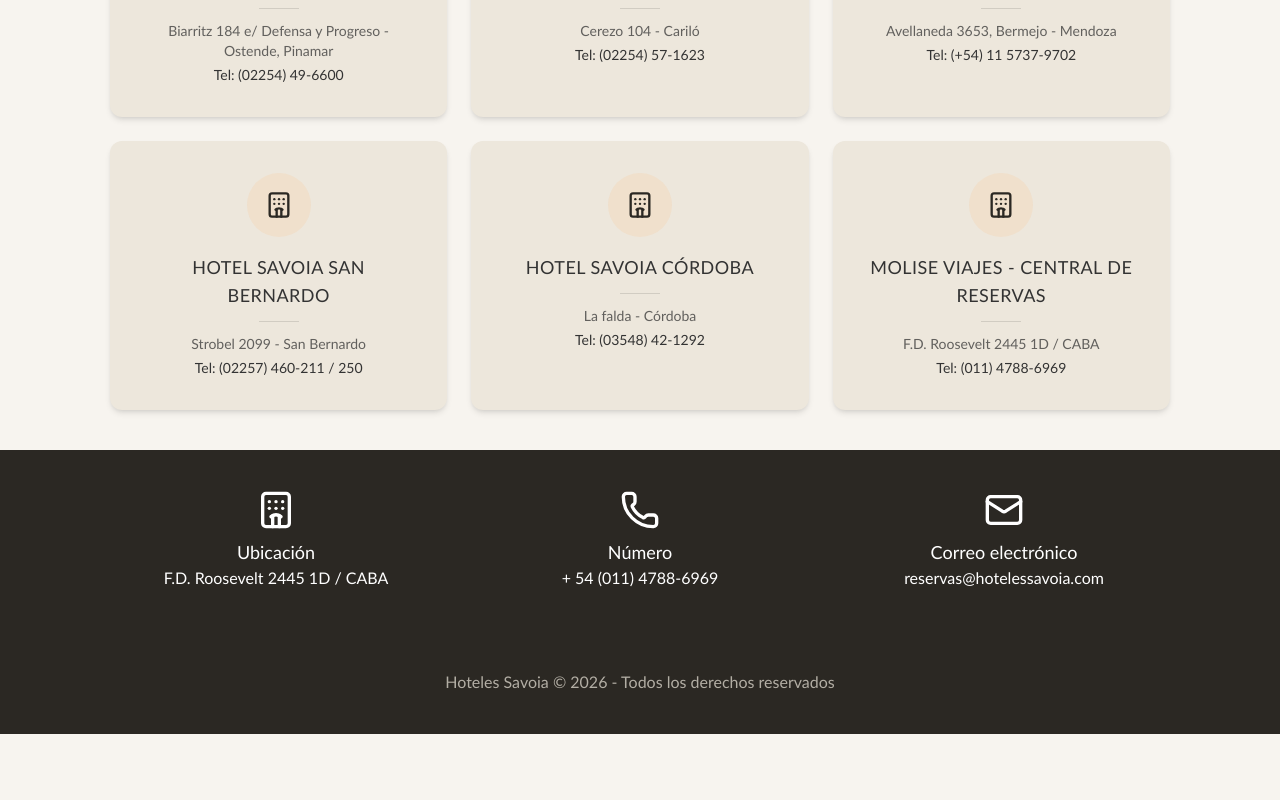
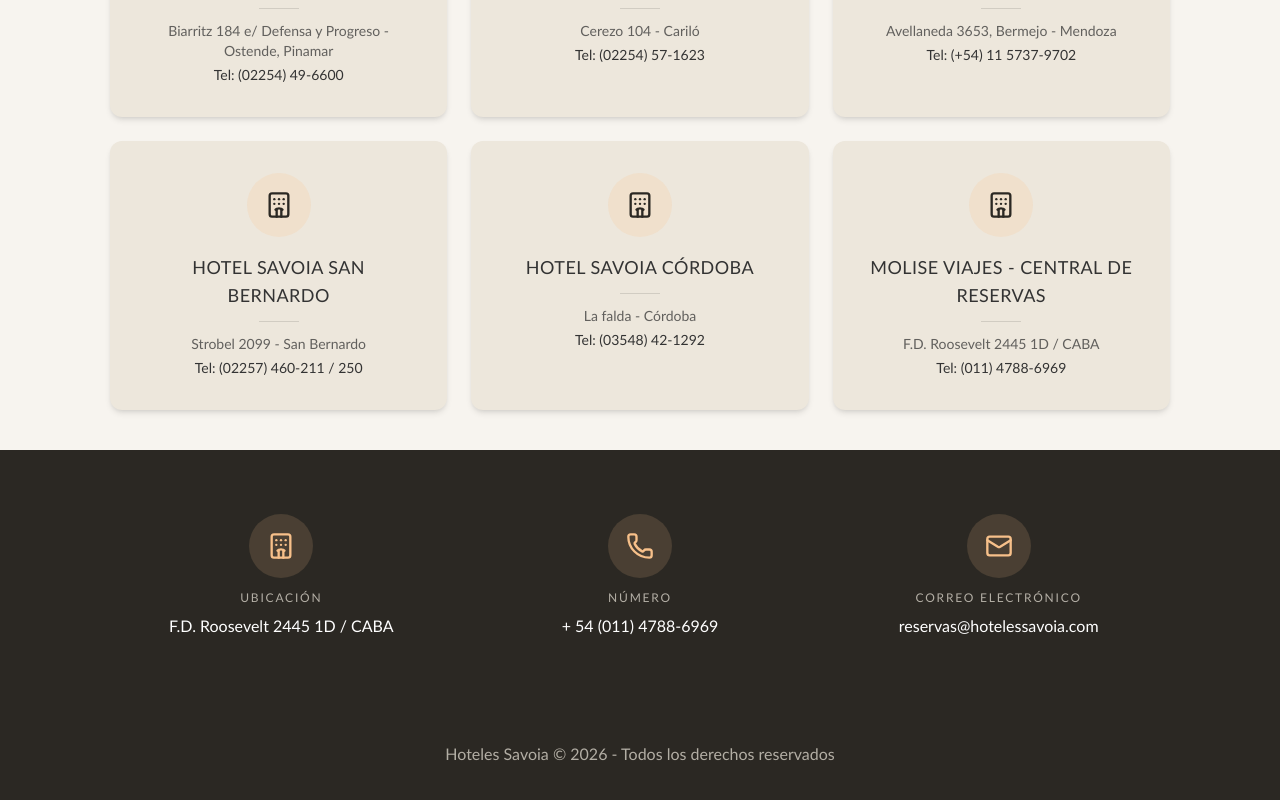
Before and after one commit to chiarasalvu/savoia, a Next.js app: page / in a window 1280 px wide. Shown: the part 919-1719 px from the top of the page. Before the commit the page ends 1653 px from the top, so only its background shows below. Built offline with nearby package versions, Linux system fonts and the light colour scheme.

Commit message:
feat: restyle ContactInfoBar with circular icon badges

```diff
--- a/components/ContactInfoBar.jsx
+++ b/components/ContactInfoBar.jsx
@@ -16,14 +16,16 @@
 
   return (
     <section className="bg-savoia-dark text-white">
-      <div className="mx-auto flex max-w-[1100px] flex-col justify-center gap-8 px-5 py-10 md:flex-row">
+      <div className="mx-auto flex max-w-[1100px] flex-col justify-center gap-10 px-6 py-16 md:flex-row md:px-8">
         {items.map(({ Icon, title, href, text }) => (
           <div key={title} className="flex-1 text-center">
             <a href={href} className="text-white">
-              <Icon size={40} className="mx-auto mb-2" />
-              <h3 className="text-lg font-medium">{title}</h3>
+              <span className="mx-auto mb-3 flex h-16 w-16 items-center justify-center rounded-full bg-savoia-accent/15 text-savoia-accent">
+                <Icon size={28} />
+              </span>
+              <h3 className="text-xs font-medium uppercase tracking-[0.15em] text-savoia-stone/70">{title}</h3>
             </a>
-            <a href={href} className="text-white">
+            <a href={href} className="mt-2 block text-white">
               {text}
             </a>
           </div>
```
